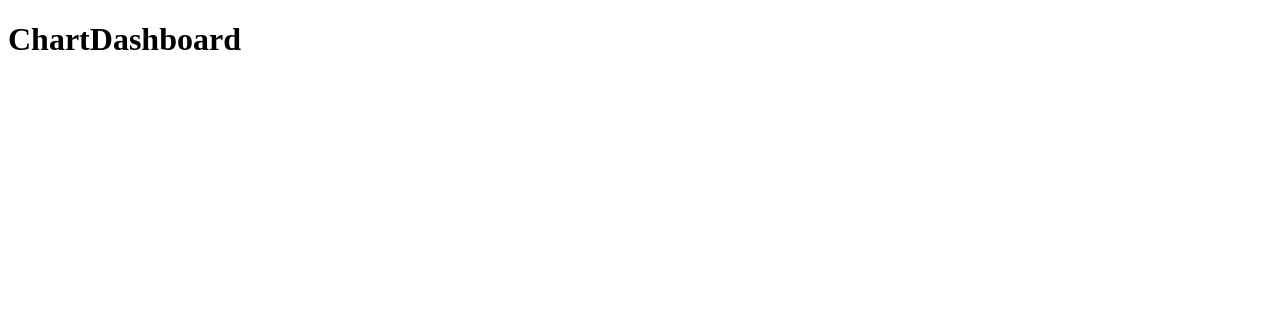
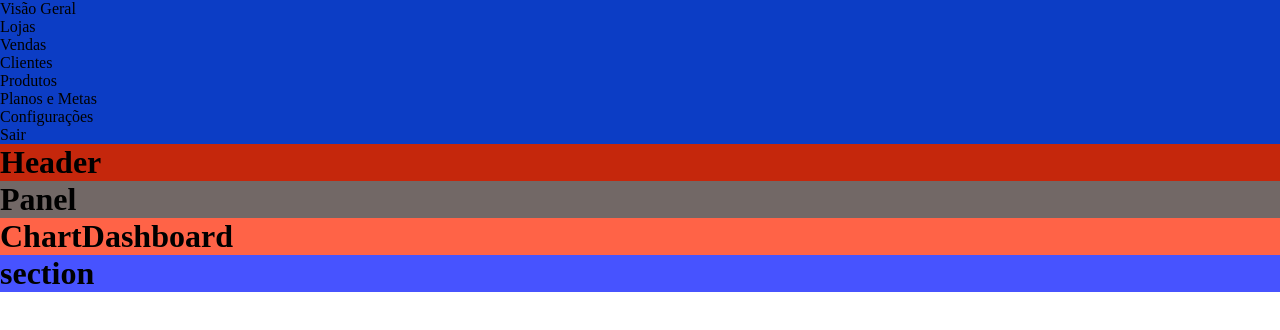
Before and after one commit to Lima08/Bagy-Dashboard, a React (Create React App) app: page / in a window 1280 px wide. Shown: the top 330 px of the page. Built offline with nearby package versions, Linux system fonts and the light colour scheme.

Commit message:
Adiciona escopo com a lsita do navbar.

```diff
--- a/src/App.js
+++ b/src/App.js
@@ -1,9 +1,23 @@
 import React from 'react';
+import './style/app.css';
 import ChartDashboard from './components/chartDashboard';
 
 function App() {
   return (
     <>
+      <div className='navbar'>
+        <ul>
+          <li>Visão Geral</li>
+          <li>Lojas</li>
+          <li>Vendas</li>
+          <li>Clientes</li>
+          <li>Produtos</li>
+          <li>Planos e Metas</li>
+          <li>Configurações</li>
+          <li>Sair</li>
+        </ul>
+      </div>
+
       <ChartDashboard />
     </>
   );
--- a/src/components/chartDashboard/index.jsx
+++ b/src/components/chartDashboard/index.jsx
@@ -7,7 +7,20 @@ function ChartDashboard() {
 
   return (
     <>
-      <h1> ChartDashboard</h1>
+      <div className='header'>
+        <h1>Header</h1>
+      </div>
+      <div className='panel'>
+        <h1>Panel</h1>
+      </div>
+
+      <div className='chart'>
+        <h1> ChartDashboard</h1>
+      </div>
+
+      <div className='section'>
+        <h1>section</h1>
+      </div>
     </>
   );
 }
--- /dev/null
+++ b/src/style/app.css
@@ -0,0 +1,26 @@
+* {
+  padding: 0;
+  margin: 0;
+  border: 0;
+  box-sizing: border-box;
+}
+
+.navbar {
+  background-color: rgb(12, 61, 197);
+}
+
+.header {
+  background-color: rgb(197, 39, 12);
+}
+
+.section {
+  background-color: rgb(71, 83, 255);
+}
+
+.panel {
+  background-color: rgb(114, 104, 102);
+}
+
+.chart {
+  background-color: tomato;
+}
```
